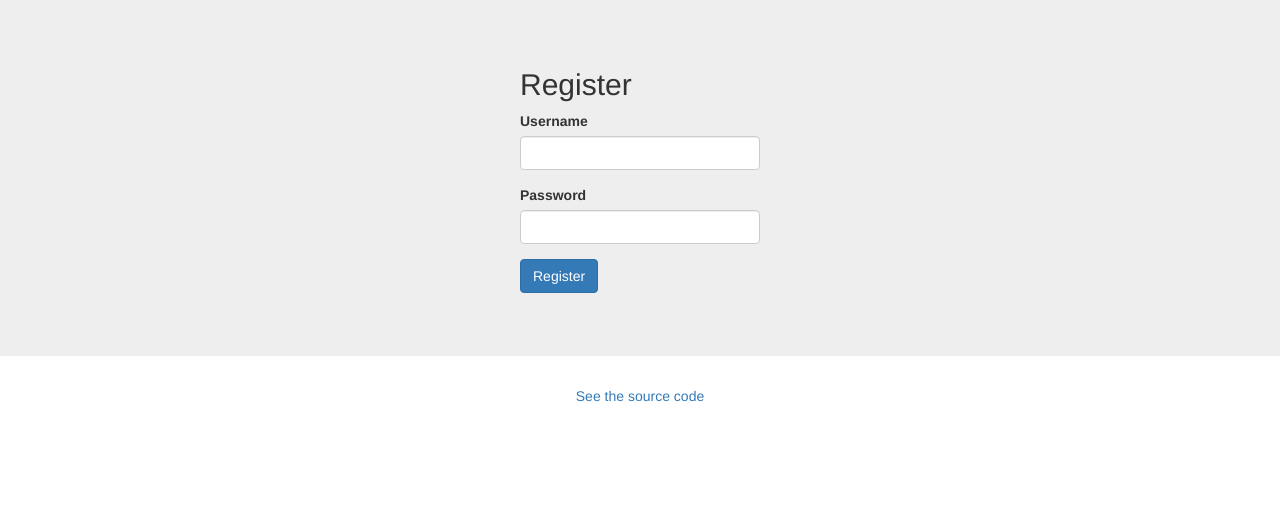
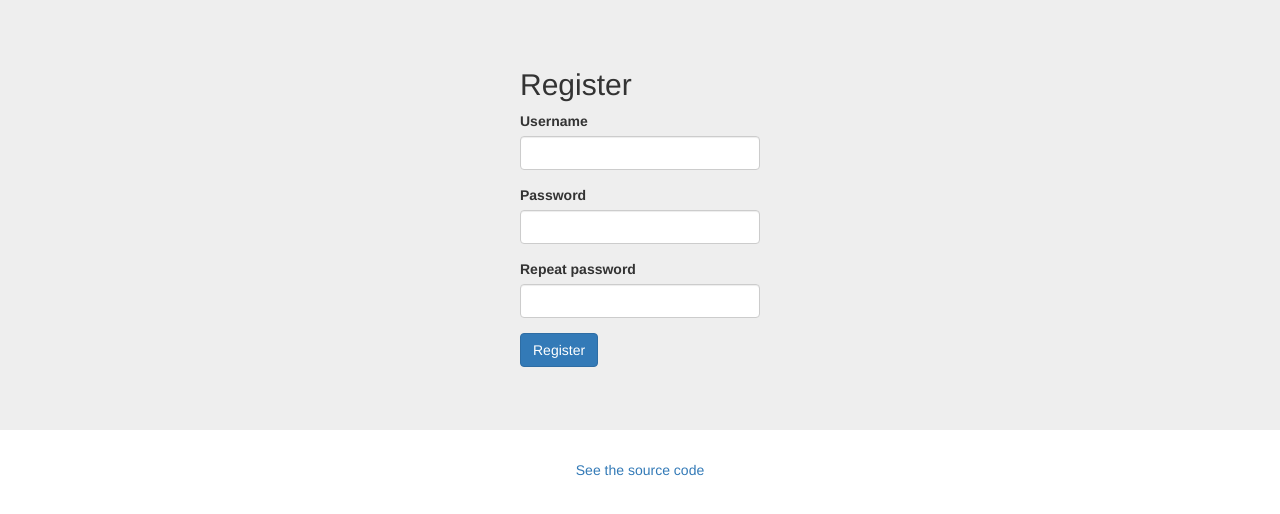
Before and after one commit to cfriaszapater/kanban-board, a React (Create React App) app: page /register in a window 1280 px wide. Shown: the top 514 px of the page. Built offline with nearby package versions, Linux system fonts and the light colour scheme.

Commit message:
improvement: password2 in register; refactor: better type checking

```diff
--- a/src/components/register/registerPage.tsx
+++ b/src/components/register/registerPage.tsx
@@ -2,35 +2,36 @@ import React from "react";
 import { connect } from "react-redux";
 import {
   createUser,
-  changeRegisterEditing
+  changeRegisterEditing,
+  validPwd
 } from "../../store/register/registerActions";
 import { RegisterState } from "../../store/register/registerReducer";
 import { AppState } from "../../store";
 import { ContentEditableEvent } from "react-contenteditable";
 
 class RegisterPage extends React.Component<RegisterProps, RegisterState> {
-  handleChangeUsername = (event: ContentEditableEvent) => {
-    const { value } = event.target;
-    console.log("handleChangeUsername", value);
-    this.props.changeRegisterEditing({ username: value });
-  };
-
-  handleChangePassword = (event: ContentEditableEvent) => {
-    const { value } = event.target;
-    console.log("handleChangePassword", value);
-    this.props.changeRegisterEditing({ password: value });
+  handleChange = (event: ContentEditableEvent) => {
+    const { value, name } = event.target as HTMLInputElement;
+    console.log("handleChange", name, value);
+    this.props.changeRegisterEditing({ [name]: value });
   };
 
   handleSubmit = (e: React.FormEvent<HTMLFormElement>) => {
     e.preventDefault();
 
-    const { username, password } = this.props;
-    console.log("handleSubmit", username, password);
-    this.props.createUser(username, password);
+    const { username, password, password2 } = this.props;
+    console.log("handleSubmit", username, password, password2);
+    this.props.createUser(username, password, password2);
   };
 
   render() {
-    const { registerInProgress, username, password, submitted } = this.props;
+    const {
+      registerInProgress,
+      username,
+      password,
+      password2,
+      submitted
+    } = this.props;
     return (
       <div className="jumbotron">
         <div className="container">
@@ -51,7 +52,7 @@ class RegisterPage extends React.Component<RegisterProps, RegisterState> {
                       className="form-control"
                       name="username"
                       value={username}
-                      onChange={this.handleChangeUsername}
+                      onChange={this.handleChange}
                     />
                     {submitted && !username && (
                       <div className="help-block">Username is required</div>
@@ -69,16 +70,18 @@ class RegisterPage extends React.Component<RegisterProps, RegisterState> {
                       className="form-control"
                       name="password"
                       value={password}
-                      onChange={this.handleChangePassword}
+                      onChange={this.handleChange}
                     />
                     {submitted && !password && (
                       <div className="help-block">Password is required</div>
                     )}
                   </div>
-                  {/* <div
+                  <div
                     className={
                       "form-group" +
-                      (submitted && !password ? " has-error" : "")
+                      (submitted && !validPwd(password, password2)
+                        ? " has-error"
+                        : "")
                     }
                   >
                     <label htmlFor="password">Repeat password</label>
@@ -87,12 +90,19 @@ class RegisterPage extends React.Component<RegisterProps, RegisterState> {
                       className="form-control"
                       name="password2"
                       value={password2}
-                      onChange={this.handleChangePassword2}
+                      onChange={this.handleChange}
                     />
-                    {submitted && !password && (
-                      <div className="help-block">Password is required</div>
+                    {submitted && !password2 && (
+                      <div className="help-block">
+                        Repeated password is required
+                      </div>
                     )}
-                  </div> */}
+                    {submitted &&
+                      password2 &&
+                      !validPwd(password, password2) && (
+                        <div className="help-block">Passwords should match</div>
+                      )}
+                  </div>
                   <div className="form-group">
                     <button className="btn btn-primary">Register</button>
                     {registerInProgress && (
@@ -112,22 +122,39 @@ class RegisterPage extends React.Component<RegisterProps, RegisterState> {
   }
 }
 
-interface RegisterProps {
+interface RegisterStateProps {
   username: string;
   password: string;
+  password2: string;
   submitted: boolean;
   registerInProgress: boolean;
+}
+
+interface RegisterDispatchProps {
   changeRegisterEditing: typeof changeRegisterEditing;
   // XXX ActionCreator<CreateUserThunk>?
-  createUser: (username?: string, password?: string) => Promise<void>;
+  createUser: (
+    username?: string,
+    password?: string,
+    password2?: string
+  ) => Promise<void>;
 }
 
-function mapStateToProps(state: AppState) {
-  const { registerInProgress, username, password, submitted } = state.register;
+interface RegisterProps extends RegisterStateProps, RegisterDispatchProps {}
+
+function mapStateToProps(state: AppState): RegisterStateProps {
+  const {
+    registerInProgress,
+    username,
+    password,
+    password2,
+    submitted
+  } = state.register;
   return {
     registerInProgress,
     username,
     password,
+    password2,
     submitted
   };
 }
--- a/src/store/register/registerActions.ts
+++ b/src/store/register/registerActions.ts
@@ -7,10 +7,12 @@ import { backendUrl } from "../../util/backendUrl";
 import { Column } from "../board/types";
 import { loginClient } from "../login/client/login";
 
-export const createUser = (username?: string, password?: string) => async (
-  dispatch: ThunkDispatch<{}, {}, any>
-): Promise<void> => {
-  if (!username || !password) {
+export const createUser = (
+  username?: string,
+  password?: string,
+  password2?: string
+) => async (dispatch: ThunkDispatch<{}, {}, any>): Promise<void> => {
+  if (!username || !password || !validPwd(password, password2)) {
     dispatch({ type: REGISTER_SUBMIT_VALIDATION_FAILED });
     return;
   }
@@ -70,12 +72,18 @@ async function postColumns() {
 export function changeRegisterEditing(userData: {
   username?: string;
   password?: string;
+  password2?: string;
 }): ChangeRegisterEditingAction {
   return {
     type: CHANGE_REGISTER_EDITING,
     username: userData.username,
-    password: userData.password
+    password: userData.password,
+    password2: userData.password2
   };
+}
+
+export function validPwd(password?: string, password2?: string) {
+  return password && password2 && password === password2;
 }
 
 export const CREATE_USER_BEGIN = "CREATE_USER_BEGIN";
@@ -111,6 +119,7 @@ export interface ChangeRegisterEditingAction {
   type: typeof CHANGE_REGISTER_EDITING;
   username?: string;
   password?: string;
+  password2?: string;
 }
 
 export interface RegisterSubmitValidationFailed {
--- a/src/store/register/registerReducer.ts
+++ b/src/store/register/registerReducer.ts
@@ -10,6 +10,7 @@ import {
 export interface RegisterState {
   username: string;
   password: string;
+  password2: string;
   submitted: boolean;
   registerInProgress: boolean;
 }
@@ -17,6 +18,7 @@ export interface RegisterState {
 export const initialState: RegisterState = {
   username: "",
   password: "",
+  password2: "",
   submitted: false,
   registerInProgress: false
 };
@@ -53,8 +55,15 @@ export function registerReducer(
           ...state,
           password: action.password
         };
+      } else if (action.password2 !== undefined) {
+        return {
+          ...state,
+          password2: action.password2
+        };
       } else {
-        throw Error("Unexpected: both username and password are undefined");
+        throw Error(
+          "Unexpected: all username, password and password2 are undefined"
+        );
       }
     case REGISTER_SUBMIT_VALIDATION_FAILED:
       return {
```
